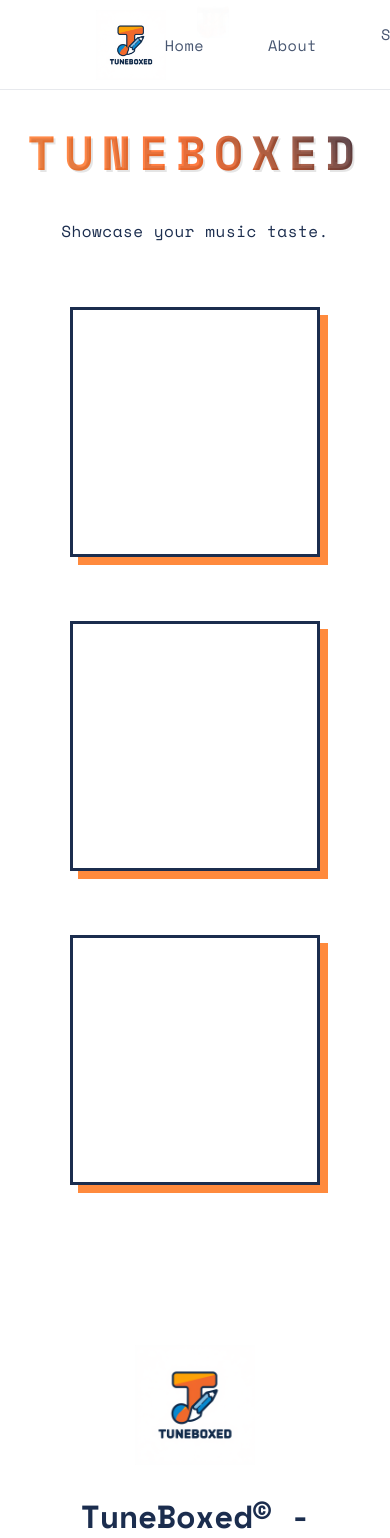
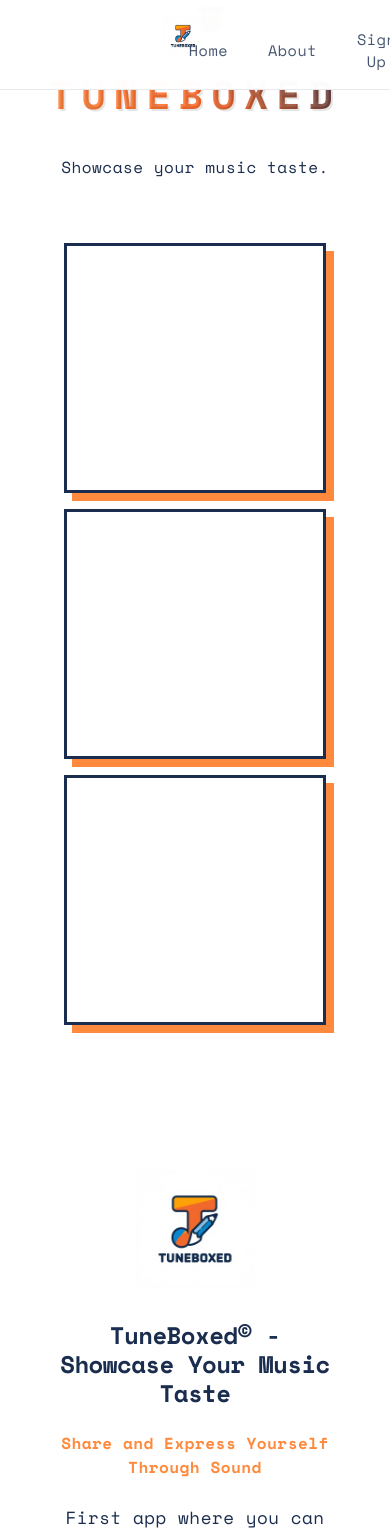
Before and after one commit to boxzr/Tuneboxed, a React (Create React App) app: page / in a window 390 px wide. Shown: the top 1538 px of the page. Built offline with nearby package versions, Linux system fonts and the light colour scheme.

Commit message:
Added viewport meta tag and improved mobile responsiveness

```diff
--- a/src/App.css
+++ b/src/App.css
@@ -1032,3 +1032,149 @@
     font-size: 1rem;
   }
 }
+
+/* Base responsive styles */
+@media (max-width: 768px) {
+  /* Navigation */
+  .nav-menu {
+    padding: 1rem;
+    flex-direction: column;
+    gap: 1rem;
+  }
+
+  .nav-logo-image {
+    height: 40px;
+  }
+
+  .nav-links {
+    gap: 1rem;
+  }
+
+  /* Hero Section */
+  .hero-section {
+    padding: 2rem 1rem;
+  }
+
+  .content-container {
+    padding: 1rem;
+  }
+
+  .logo-text {
+    font-size: 2.5rem;
+  }
+
+  .preview-container {
+    flex-direction: column;
+    gap: 1rem;
+  }
+
+  .preview-box {
+    width: 100%;
+    max-width: 300px;
+  }
+
+  /* About Section */
+  .about-section {
+    padding: 60px 1rem;
+  }
+
+  .about-title {
+    font-size: 2rem;
+    padding: 0 1rem;
+  }
+
+  .about-intro {
+    font-size: 1.1rem;
+    padding: 0 1rem;
+  }
+
+  .feature-trigger {
+    padding: 1.25rem 1rem;
+  }
+
+  .feature-content {
+    padding: 0 1rem 1.5rem;
+  }
+
+  /* Sign Up Section */
+  .signup-container {
+    padding: 2rem 1rem;
+    width: 100%;
+  }
+
+  .signup-title {
+    font-size: 2rem;
+  }
+
+  .signup-options {
+    width: 100%;
+  }
+
+  .spotify-button,
+  .signup-button {
+    width: 100%;
+    padding: 0.8rem;
+  }
+
+  .form-group input {
+    width: 100%;
+    padding: 0.8rem;
+  }
+
+  /* Footer */
+  .footer {
+    padding: 1rem;
+    font-size: 0.9rem;
+  }
+}
+
+/* Add viewport meta tag to your index.html */
+/* <meta name="viewport" content="width=device-width, initial-scale=1.0"> */
+
+/* Additional mobile optimizations */
+@media (max-width: 480px) {
+  .floating-instrument {
+    font-size: 1.5rem;
+  }
+
+  .mission-section {
+    padding: 1rem;
+  }
+
+  .mission-title {
+    font-size: 1.5rem;
+  }
+
+  .mission-text {
+    font-size: 1rem;
+  }
+
+  .feature-details ul {
+    padding-left: 1rem;
+  }
+
+  .about-mission p {
+    font-size: 1.2rem;
+    padding: 0 1rem;
+  }
+}
+
+/* Touch device optimizations */
+@media (hover: none) {
+  .feature-trigger:hover {
+    background-color: transparent;
+  }
+
+  .nav-link:hover {
+    opacity: 1;
+  }
+
+  /* Increase touch targets */
+  .nav-link,
+  .feature-trigger,
+  .signup-button,
+  .spotify-button {
+    min-height: 44px;
+    padding: 12px;
+  }
+}
```
